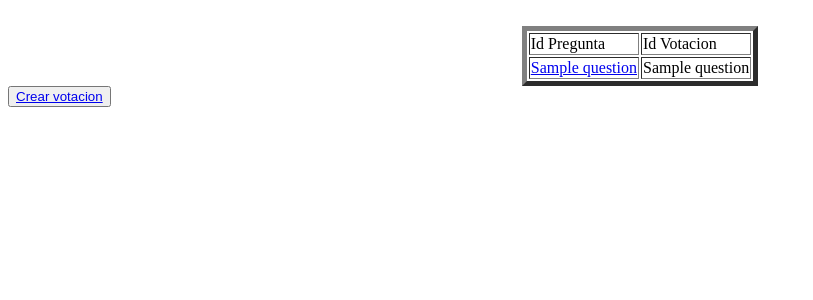
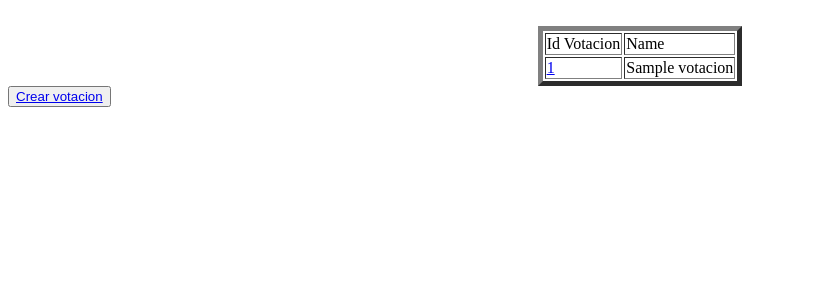
Before and after one commit to decide-part-aracena/decide-part-aracena, a Django app: template decide/voting/templates/voting.html in a window 1280 px wide. Shown: the top 300 px of the page, without its empty margins (0-813 px from the left). Run offline with Django 3.2, Linux system fonts and the light colour scheme; the template is opened without the code that fills it: most values are stand-ins (such as "Sample title", 1, 10 or a date in 2020); data that the repository does not hold is empty.

Commit message:
feature #17: Fronted de votacion inplementado

```diff
--- a/decide/decide/urls.py
+++ b/decide/decide/urls.py
@@ -1,18 +1,3 @@
-"""decide URL Configuration
-
-The `urlpatterns` list routes URLs to views. For more information please see:
-    https://docs.djangoproject.com/en/2.0/topics/http/urls/
-Examples:
-Function views
-    1. Add an import:  from my_app import views
-    2. Add a URL to urlpatterns:  path('', views.home, name='home')
-Class-based views
-    1. Add an import:  from other_app.views import Home
-    2. Add a URL to urlpatterns:  path('', Home.as_view(), name='home')
-Including another URLconf
-    1. Import the include() function: from django.urls import include, path
-    2. Add a URL to urlpatterns:  path('blog/', include('blog.urls'))
-"""
 from django.conf import settings
 from django.contrib import admin
 from django.urls import path, include
@@ -26,10 +11,9 @@ urlpatterns = [
     path('admin/', admin.site.urls),
     path('doc/', schema_view),
     path('gateway/', include('gateway.urls')),
-    path('voting/', views.listarPreguntas, name = 'question_list'),
     path('voting/<int:voting_id>', views.voting_details, name = 'voting_details'),
     path('voting/crear', views.crear_voting, name = 'crear_voting'),
-    path('visulizer', include('visualizer.urls')),
+    path('votingList/', views.listar_voting, name = 'voting_list'),
 ]
 
 for module in settings.MODULES:
--- a/decide/voting/templates/crear_voting.html
+++ b/decide/voting/templates/crear_voting.html
@@ -13,6 +13,6 @@
     </form>
 </div>
 <br />
-<button class="btn btn-secondary btn-lg"><a href="{% url 'question_list' %}">Volver al listado</a></button>
+<button class="btn btn-secondary btn-lg"><a href="{% url 'voting_list' %}">Volver al listado</a></button>
 
 {% endblock %}
--- a/decide/voting/templates/voting.html
+++ b/decide/voting/templates/voting.html
@@ -3,16 +3,16 @@
 
 <br />
 <div>
-    {% if question.count > 0 %}
+    {% if voting.count > 0 %}
     <table border="5" style="margin: 0 auto;">
         <tr>
-            <td>Id Pregunta</td>
             <td>Id Votacion</td>
+            <td>Name</td>
         </tr>
-        {% for q in question %}
+        {% for votacion in voting %}
         <tr>
-            <td><a href="{% url 'voting_details' q.id %}">{{q.question}}</a></td>
-            <td>{{q.name}}</td>
+            <td><a href="{% url 'voting_details' votacion.id %}">{{votacion.id}}</a></td>
+            <td>{{votacion.name}}</td>
         </tr>
         {% endfor %}
     </table>
--- a/decide/voting/templates/voting_details.html
+++ b/decide/voting/templates/voting_details.html
@@ -1,7 +1,7 @@
 {% extends 'base.html' %}
 {% block content %}
 
-<h2>La pregunta elegida es: {{voting.question}}</h2>
+<h2>La votacion elegida es: {{voting.voting_id}}</h2>
 <form method="POST">
     {% csrf_token %}
     {{form.as_p}}
--- a/decide/voting/views.py
+++ b/decide/voting/views.py
@@ -103,10 +103,10 @@ class VotingUpdate(generics.RetrieveUpdateDestroyAPIView):
             st = status.HTTP_400_BAD_REQUEST
         return Response(msg, status=st)
 
-def listarPreguntas(request):
-    questions = Voting.objects.all()
+def listar_voting(request):
+    voting = Voting.objects.all()
     return render(request, 'voting.html',{
-        'question':questions
+        'voting':voting
     })
 
 def voting_details(request, voting_id):
```
